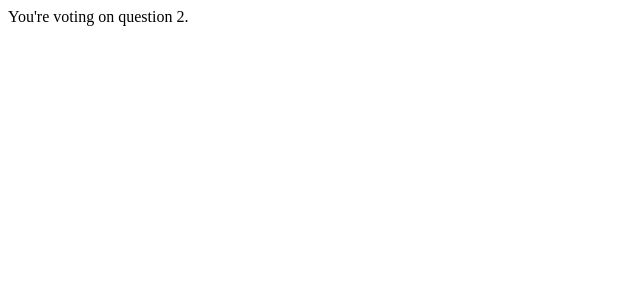
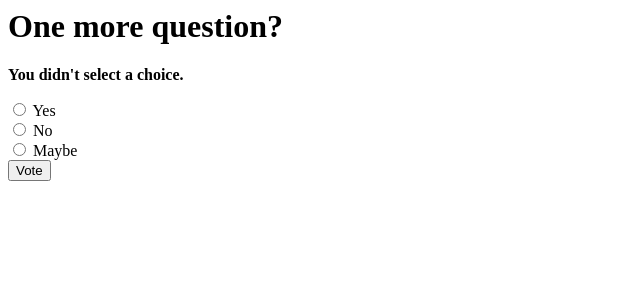
Before and after one commit to LordShean/django, a Django app: page /polls/2/vote/ in a window 1280 px wide. Shown: the top 300 px of the page, without its empty margins (0-640 px from the left). Run offline with Django 3.2, Linux system fonts and the light colour scheme; data comes from the database, SQL or seed files in the repository; both versions use the stored data as it was after the commit.

Commit message:
introducing web forms

```diff
--- a/polls/templates/polls/detail.html
+++ b/polls/templates/polls/detail.html
@@ -1,7 +1,12 @@
-<!-- #{{ question }} -->
 <h1>{{ question.question_text }}</h1>
-<ul>
+
+{% if error_message %}<p><strong>{{ error_message }}</strong></p>{% endif %}
+
+<form action="{% url 'polls:vote' question.id %}" method="post">
+{% csrf_token %}
 {% for choice in question.choice_set.all %}
-    <li>{{ choice.choice_text }}, {{ coiche.votes }}</li>
+    <input type="radio" name="choice" id="choice{{ forloop.counter }}" value="{{ choice.id }}" />
+    <label for="choice{{ forloop.counter }}">{{ choice.choice_text }}</label><br />
 {% endfor %}
-</ul>
+<input type="submit" value="Vote" />
+</form>
--- a/polls/views.py
+++ b/polls/views.py
@@ -1,9 +1,7 @@
-from django.http import HttpResponse      #Iteration 1a 1b
-#from django.template import RequestContext, loader     #Iteration 2
-from django.shortcuts import render     #Iteration 3
-#from django.http import Http404     #404 Manager
-from django.shortcuts import get_object_or_404    #404 management 2
-from polls.models import Question
+from django.shortcuts import get_object_or_404, render
+from django.http import HttpResponse, HttpResponseRedirect
+from django.core.urlresolvers import reverse
+from polls.models import Question, Choice
 
 
 def index(request):
@@ -35,9 +33,25 @@ def detail(request, question_id):
     question = get_object_or_404(Question, pk=question_id)    #404 management 2
     return render(request, 'polls/detail.html', {'question': question})
 
+def vote(request, question_id):
+    p = get_object_or_404(Question, pk=question_id)
+    try:
+        selected_choice = p.choice_set.get(pk=request.POST['choice'])
+    except (KeyError, Choice.DoesNotExist):
+        # Redisplay the question voting form.
+        return render(request, 'polls/detail.html', {
+            'question': p,
+            'error_message': "You didn't select a choice.",
+        })
+    else:
+        selected_choice.votes += 1
+        selected_choice.save()
+        # Always return an HttpResponseRedirect after successfully dealing
+        # with POST data. This prevents data from being posted twice if a
+        # user hits the Back button.
+        return HttpResponseRedirect(reverse('polls:results', args=(p.id,)))
+
 def results(request, question_id):
-    response = "You're looking at the results of question %s."
-    return HttpResponse(response % question_id)
-
-def vote(request, question_id):
-    return HttpResponse("You're voting on question %s." % question_id)
+    #response = "You're looking at the results of question %s."
+    question = get_object_or_404(Question, pk=question_id)
+    return render(request, 'polls/results.html', {'question': question})
```
Also changed, not shown: db.sqlite3.
